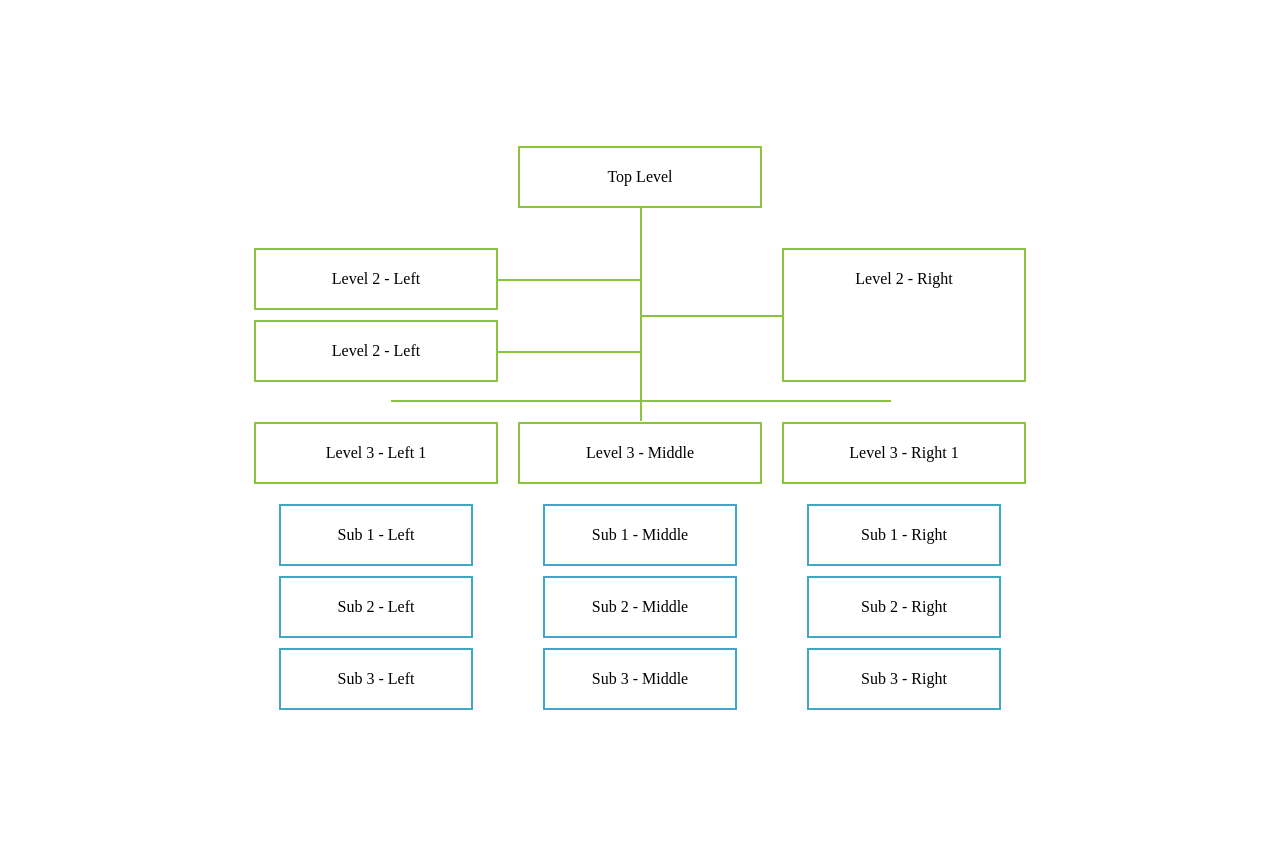
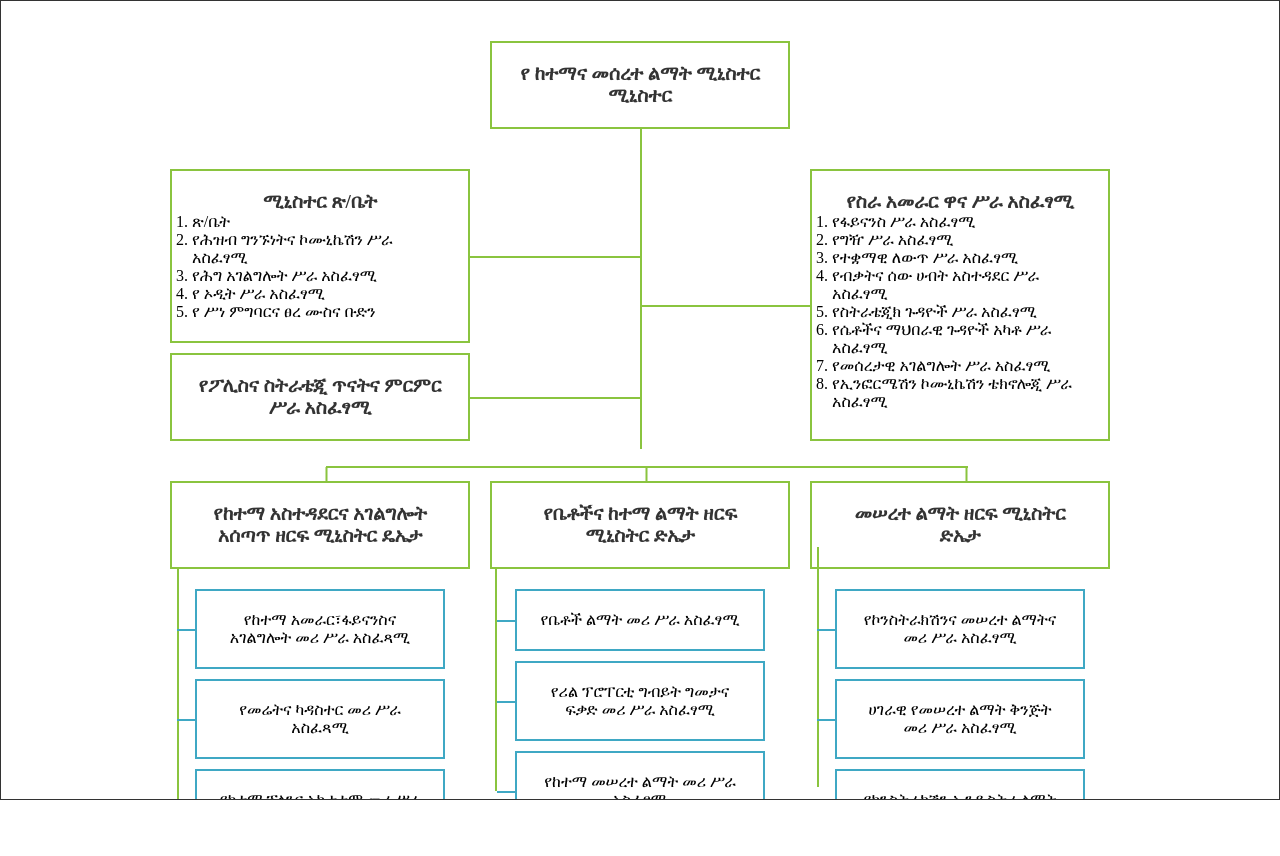
Before and after one commit to muhammedb8826/organization-chart, a plain HTML site: page index.html in a window 1280 px wide. After the commit the page ends 800 px from the top, so only its background shows below. Drawn offline with Linux system fonts and the light colour scheme.

Commit message:
Add design and content

```diff
--- a/index.html
+++ b/index.html
@@ -10,45 +10,84 @@
   <section class="container">
   <div class="org-chart">
     <div class="level-1">
-      <div class="box">Top Level</div>
+      <div class="box">
+        <div class="title">የ ከተማና መሰረተ ልማት ሚኒስተር ሚኒስተር</div>
+        <div class="sub-title"></div>
+      </div>
     </div>
 
     <div class="level-2">
       <div class="left-box">
-        <div class="box">Level 2 - Left</div>
-        <div class="box">Level 2 - Left</div>
+        <div class="box">
+          <div class="title">ሚኒስተር ጽ/ቤት</div>
+          <div class="sub-title">
+            <ol>
+              <li>ጽ/ቤት</li>
+              <li>የሕዝብ ግንኙነትና ኮሙኒኬሽን ሥራ አስፈፃሚ</li>
+              <li>የሕግ አገልግሎት ሥራ አስፈፃሚ</li>
+              <li>የ ኦዲት ሥራ አስፈፃሚ</li>
+              <li>የ ሥነ ምግባርና ፀረ ሙስና ቡድን</li>
+            </ol>
+          </div>
+        </div>
+        <div class="box">
+          <div class="title">የፖሊስና ስትራቴጂ ጥናትና ምርምር ሥራ አስፈፃሚ</div>
+        </div>
       </div>
-      <div class="box">Level 2 - Right</div>
+      <div class="box">
+        <div class="title">የስራ አመራር ዋና ሥራ አስፈፃሚ</div>
+        <div class="sub-title">
+          <ol>
+            <li>የፋይናንስ ሥራ አስፈፃሚ</li>
+            <li>የግዥ ሥራ አስፈፃሚ</li>
+            <li>የተቋማዊ ለውጥ ሥራ አስፈፃሚ</li>
+            <li>የብቃትና ሰው ሀብት አስተዳደር ሥራ አስፈፃሚ</li>
+            <li>የስትራቴጂክ ጉዳዮች ሥራ አስፈፃሚ</li>
+            <li>የሴቶችና ማህበራዊ ጉዳዮች አካቶ ሥራ አስፈፃሚ</li>
+            <li>የመሰረታዊ አገልግሎት ሥራ አስፈፃሚ</li>
+            <li>የኢንፎርሜሽን ኮሙኒኬሽን ቴክኖሎጂ ሥራ አስፈፃሚ</li>
+          </ol>
+        </div>
+      </div>
     </div>
 
     <div class="level-3">
       <!-- Level 3 - Left Group with Sublist -->
       <div class="group">
-        <div class="box">Level 3 - Left 1</div>
+        <div class="box left">
+          <div class="title">የከተማ አስተዳደርና አገልግሎት አሰጣጥ ዘርፍ ሚኒስትር ዴኤታ</div>
+        </div>
         <div class="sub-list">
-          <div class="box">Sub 1 - Left</div>
-          <div class="box">Sub 2 - Left</div>
-          <div class="box">Sub 3 - Left</div>
+          <div class="box">የከተማ አመራር፣ፋይናንስና አገልግሎት
+            መሪ ሥራ አስፈጻሚ</div>
+          <div class="box">የመሬትና ካዳስተር
+            መሪ ሥራ አስፈጻሚ</div>
+          <div class="box">የከተማ ፕላንና አከታተም መሪ ሥራ አስፈጻሚ</div>
+          <div class="box">የከተሞች ምግብ ዋስትናና ሴፍቲኔት ጽ/ቤት</div>
         </div>
       </div>
 
       <!-- Level 3 - Middle Group with Sublist -->
       <div class="group">
-        <div class="box">Level 3 - Middle</div>
+        <div class="box middle">
+          <div class="title">የቤቶችና ከተማ ልማት ዘርፍ ሚኒስትር ድኤታ</div>
+        </div>
         <div class="sub-list">
-          <div class="box">Sub 1 - Middle</div>
-          <div class="box">Sub 2 - Middle</div>
-          <div class="box">Sub 3 - Middle</div>
+          <div class="box">የቤቶች ልማት መሪ ሥራ አስፈፃሚ</div>
+          <div class="box">የሪል ፕሮፐርቲ ግብይት ግመታና ፍቃድ መሪ ሥራ አስፈፃሚ</div>
+          <div class="box">የከተማ መሠረተ ልማት መሪ ሥራ አስፈፃሚ</div>
         </div>
       </div>
 
       <!-- Level 3 - Right Group with Sublist -->
       <div class="group">
-        <div class="box">Level 3 - Right 1</div>
+        <div class="box right">
+          <div class="title">መሠረተ ልማት ዘርፍ ሚኒስትር ድኤታ</div>
+        </div>
         <div class="sub-list">
-          <div class="box">Sub 1 - Right</div>
-          <div class="box">Sub 2 - Right</div>
-          <div class="box">Sub 3 - Right</div>
+          <div class="box">የኮንስትራክሽንና መሠረተ ልማትና መሪ ሥራ አስፈፃሚ</div>
+          <div class="box">ሀገራዊ የመሠረተ ልማት ቅንጅት መሪ ሥራ አስፈፃሚ</div>
+          <div class="box">የኮንስትራክሽን ኢንዱስትሪ ልማት መሪ ሥራ አስፈፃሚ</div>
         </div>
       </div>
     </div>
--- a/style.css
+++ b/style.css
@@ -1,9 +1,21 @@
+*, *::before, *::after {
+  margin: 0;
+  padding: 0;
+  box-sizing: border-box;
+}
+
+
 .container {
   display: flex;
   justify-content: center;
   align-items: center;
-  height: 100vh;
-  padding: 20px;
+  min-height: 100vh;
+  min-width: 100vw;
+  margin: 0 auto;
+  padding:20px 0;
+  border: #333 solid 1px;
+  overflow: hidden;
+  overflow-y: scroll;
 }
 
 .org-chart {
@@ -11,18 +23,21 @@
   flex-direction: column;
   align-items: center;
   position: relative;
-  overflow: hidden;
-  overflow-x: auto;
+  max-width: 1200px;
+  height: 100%;
 }
 
-.level-1, .level-2, .level-3 {
+.level-1,
+.level-2,
+.level-3 {
   display: flex;
   justify-content: center;
   margin: 20px 0;
   position: relative;
 }
 
-.level-2, .level-3 {
+.level-2,
+.level-3 {
   width: 100%;
   justify-content: space-between;
   gap: 20px;
@@ -44,14 +59,25 @@
 }
 
 .box {
-  border: 2px solid #8AC43F;
+  border: 2px solid #8ac43f;
   padding: 20px;
   text-align: center;
-  width: 200px;
+  width: 300px;
   background-color: white;
   transition: background-color 0.3s ease;
   position: relative;
 }
+
+.title {
+  font-size: 1.2rem;
+  font-weight: 600;
+  color: #333;
+}
+
+ol {
+  text-align: left;
+}
+
 
 /* Sublist styling for Level 3 children */
 .sub-list {
@@ -60,13 +86,22 @@
   flex-direction: column;
   gap: 10px;
   margin-top: 10px;
+  margin-bottom: 20px;
 }
 
 .sub-list .box {
-  width: 150px;
-  border-color: #3FA8C4; /* Different color for sub-lists */
+  width: 250px;
+  border-color: #3fa8c4; /* Different color for sub-lists */
 }
 
+.sub-list .box::before {
+  content: "";
+  position: absolute;
+  top: 50%;
+  left: -20px;
+  width: 20px;
+  border-top: 2px solid #3fa8c4;
+}
 
 .box:hover {
   background-color: #f0f0f0;
@@ -83,49 +118,115 @@
 /* Connecting lines */
 
 .level-1::after {
-  content: '';
+  content: "";
   position: absolute;
   top: 100%;
   left: 50%;
   width: 0;
-  height: 213px;
-  border-left: 2px solid #8AC43F;
+  height: 320px;
+  border-left: 2px solid #8ac43f;
 }
 
+.level-3 .group .middle::after {
+  content: "";
+  position: absolute;
+  top: -337px;
+  left: 52%;
+  width: 2px;
+  height: 642px;
+  rotate: 90deg;
+  background-color: #8ac43f;
+}
 
-.level-3::before {
-  content: '';
+.level-3 .group .left::after {
+  content: "";
+  position: absolute;
+  top: 86px;
+  left: 5px;
+  width: 2px;
+  height: 312px;
+  background-color: #8ac43f;
+}
+
+.level-3 .group .right::after {
+  content: "";
+  position: absolute;
+  top: 64px;
+  left: 5px;
+  width: 2px;
+  height: 240px;
+  background-color: #8ac43f;
+}
+
+.level-3 .group::before {
+  content: "";
   position: absolute;
   display: block;
-  top: 80%;
+  top: 0;
   left: 50%;
-  width: 500px;
-  height: 500px;
-  border-left: 2px solid #8AC43F;
+  width: 15px;
   rotate: 90deg;
+  border-top: 2px solid #8ac43f;
   transform: translate(-50%, 50%);
 }
 
-.level-2 .left-box .box:first-child::after, .level-2 .left-box .box:nth-child(2)::after {
-  content: '';
+/* group middle connector line */
+
+.level-3 .group:nth-child(2)::after {
+  content: "";
+  position: absolute;
+  top: 88px;
+  left: 5px;
+  width: 2px;
+  height: 222px;
+  background-color: #8ac43f;
+}
+
+.level-2 .left-box .box:first-child::after,
+.level-2 .left-box .box:nth-child(2)::after {
+  content: "";
   position: absolute;
   top: 50%;
   left: 100%;
-  width: 60%;
-  border-top: 2px solid #8AC43F;
+  width: 58%;
+  border-top: 2px solid #8ac43f;
 }
 
 .level-2 .box:last-child::after {
-  content: '';
+  content: "";
   position: absolute;
   top: 50%;
-  left: -60%;
-  width: 60%;
-  border-top: 2px solid #8AC43F;
+  left: -58%;
+  width: 58%;
+  border-top: 2px solid #8ac43f;
 }
-
-
 
 @media (max-width: 768px) {
 
+  .org-chart {
+    padding: 10px;
+    width: 100%;
+    overflow-x: auto;
+  }
+
+  .level-1::after {
+    height: 570px;
+  }
+
+  .level-2 {
+    flex-direction: column;
+    justify-content: center;
+    align-items: center;
+  }
+
+  .level-2 .left-box .box:first-child::after,
+  .level-2 .left-box .box:nth-child(2)::after {
+    width: 0;
+    left: 0;
+  }
+
+  .level-2 .box:last-child::after {
+    width: 0;
+    left: 0;
+  }
 }
```
